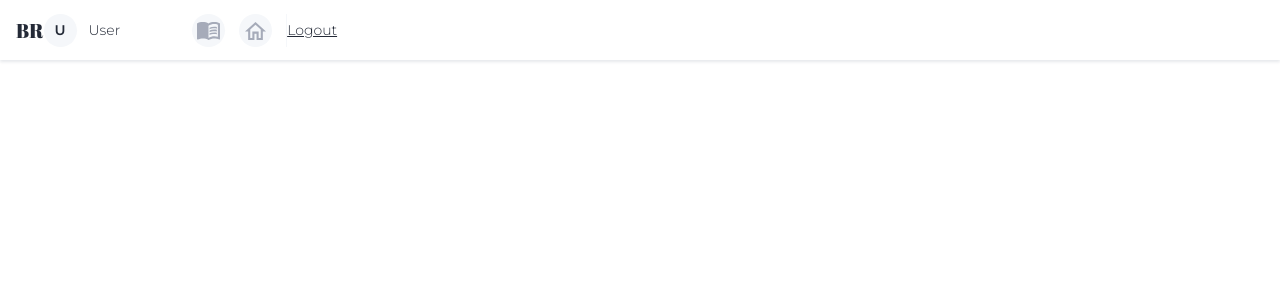
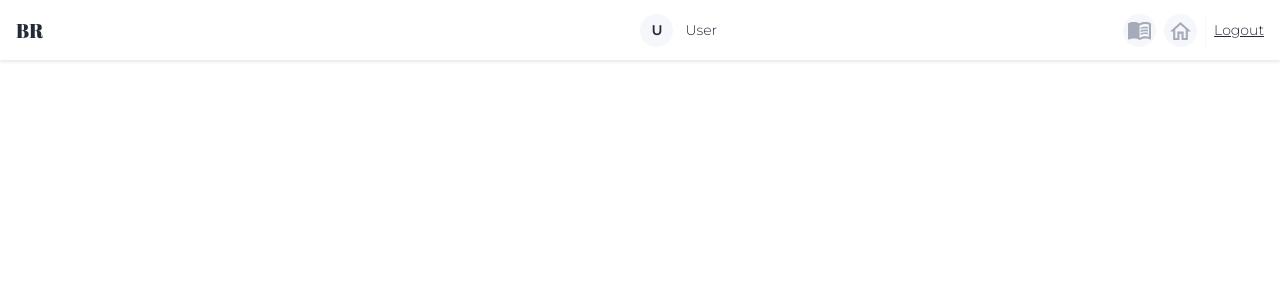
Before and after one commit to VitaliyZavgorodniy/book-read-frontend, a React (Create React App) app: page / in a window 1280 px wide. Shown: the top 300 px of the page. Built offline with nearby package versions, Linux system fonts and the light colour scheme.

Commit message:
edit margins

```diff
--- a/src/components/Navigation/LogoutButton.jsx
+++ b/src/components/Navigation/LogoutButton.jsx
@@ -1,9 +1,11 @@
 import styled from 'styled-components';
+
+import { breakpoints } from 'constants/breakpoints';
 
 export const LogoutButton = () => <Logout type="button">Logout</Logout>
 
 const Logout = styled.button`
-  margin-left: auto;
+  margin-left: 14px;
   margin-right: 0;
   color: ${(p) => p.theme.colors.primary};
   font-weight: 300;
@@ -11,4 +13,8 @@ const Logout = styled.button`
   line-height: 1.21;
   text-decoration-line: underline;
   background-color: transparent;
+
+  @media ${breakpoints.tablet} {
+   margin-left: 8px;
+  }
 `;
--- a/src/components/Navigation/NavMenu.jsx
+++ b/src/components/Navigation/NavMenu.jsx
@@ -1,5 +1,7 @@
 import { Link } from 'react-router-dom';
 import styled from 'styled-components';
+
+import { breakpoints } from 'constants/breakpoints';
 
 import iconLibrary from 'assets/icons/library.svg';
 import iconHome from 'assets/icons/home.svg';
@@ -25,12 +27,20 @@ export const NavMenu = ({ src }) => (
 
 const Nav = styled.nav`
   margin-left: 72px;
+
+  @media ${breakpoints.tablet} {
+    margin-left: 140px;
+  }
+  @media ${breakpoints.desktop} {
+    margin-left: 406px;
+  }
 `;
 const NavList = styled.ul`
   display: flex;
   border-right: 1px solid ${(p) => p.theme.colors.bgLight};
   align-items: center;
   justify-content: center;
+
 `;
 const NavItem = styled.li`
   display: flex;
@@ -41,6 +51,10 @@ const NavItem = styled.li`
   border-radius: 50%;
   justify-content: center;
   align-items: center;
+
+@media ${breakpoints.tablet} {
+   margin-right: 8px;
+  }
 `;
 const StyledLink = styled(Link)``;
 
--- a/src/components/Navigation/Navigation.jsx
+++ b/src/components/Navigation/Navigation.jsx
@@ -21,6 +21,7 @@ const Header = styled.header`
 const HeaderContainer = styled.div`
   display: flex;
   align-items: center;
+  justify-content: space-between;
   max-width: 320px;
   padding: 14px 20px 13px 22px;
 
--- a/src/components/UserPanel/UserPanel.jsx
+++ b/src/components/UserPanel/UserPanel.jsx
@@ -23,9 +23,11 @@ const UserPanel = ({ name, avatar }) => {
 const Wrapper = styled.div`
   display: flex;
   align-items: center;
+  margin-left: 14px;
 
   @media ${breakpoints.tablet} {
    order: -1;
+    margin-left: 0;
   }
 `;
 
--- a/src/constants/breakpoints.js
+++ b/src/constants/breakpoints.js
@@ -2,10 +2,12 @@ const size = {
   mobile: "320px",
   tablet: "768px",
   laptop: "1024px",
+  desktop: "1280px",
 };
 
 export const breakpoints = {
   mobile: `(min-width: ${size.mobile})`,
   tablet: `(min-width: ${size.tablet})`,
   laptop: `(min-width: ${size.laptop})`,
+  desktop: `(min-width: ${size.desktop})`
 };
```
